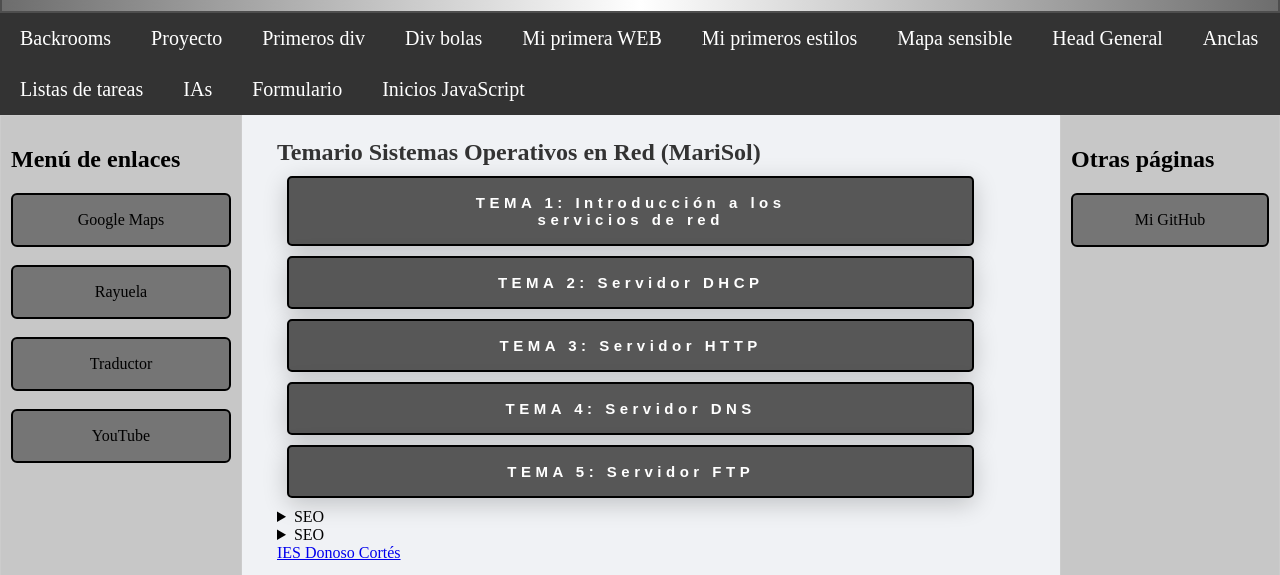
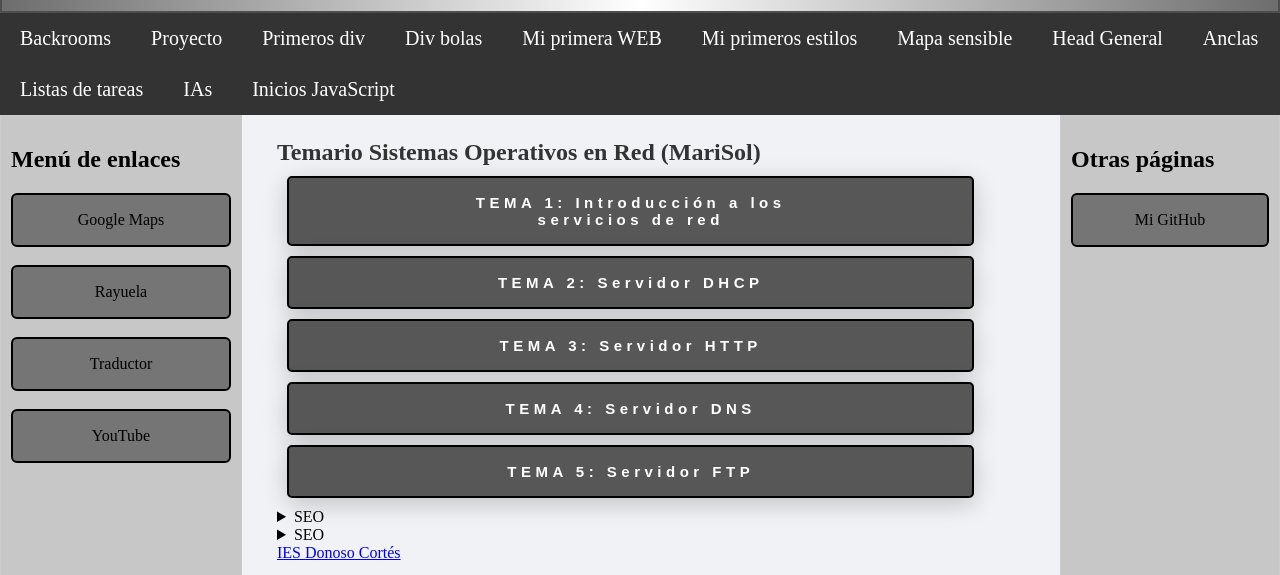
Before and after one commit to Dario920/Dario920.github.io, a plain HTML site: page index.html in a window 1280 px wide. Shown: the part 159-734 px from the top of the page. Drawn offline with Linux system fonts and the light colour scheme.

Commit message:
Remove Formulario link from navigation

```diff
--- a/index.html
+++ b/index.html
@@ -62,7 +62,6 @@
             <li><a class="tamaño-letra" href="tareas/anchor/index.html">Anclas</a></li>
             <li><a class="tamaño-letra" href="tareas/listas/index.html">Listas de tareas</a></li>
             <li><a class="tamaño-letra" href="tareas/ias/index.html">IAs</a></li>
-            <li><a class="tamaño-letra" href="tareas/formulario/index.html">Formulario</a></li>
             <li><a class="tamaño-letra" href="tareas/java-inicios/java-script/index.html">Inicios JavaScript</a></li>
         </ul>
     </nav>
```
